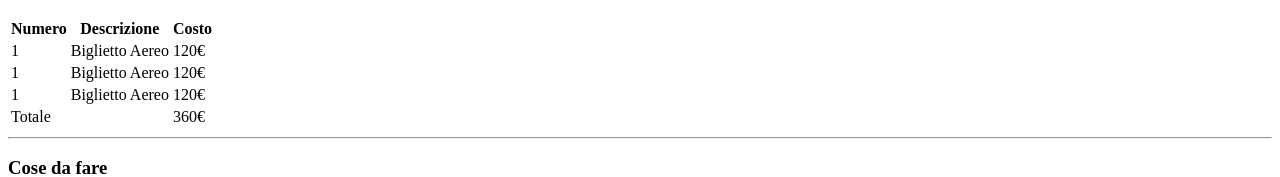
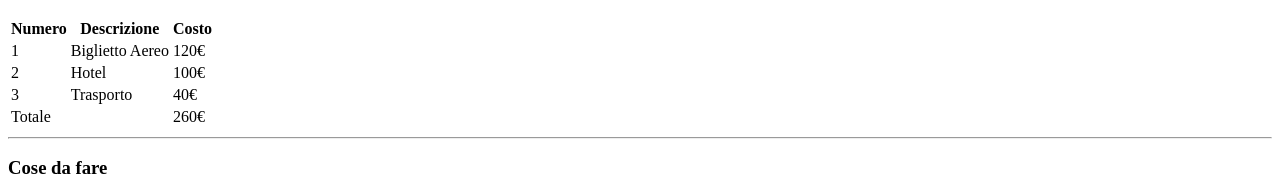
Before and after one commit to PietroDeBianchi/html-london-trip, a plain HTML site: page index.html in a window 1280 px wide. Shown: the part 744-921 px from the top of the page. Drawn offline with Linux system fonts and the light colour scheme.

Commit message:
consegna definitiva fine esercizio - semantica

```diff
--- a/index.html
+++ b/index.html
@@ -22,30 +22,36 @@
         <section id="spese">
             <h2>Le mie spese</h2>
             <table>
+                <thead>
                   <tr>
                     <th>Numero</th>
                     <th>Descrizione</th>
                     <th>Costo</th>
                   </tr>
+                </thead>
+                <tbody>
                   <tr>
                     <td>1</td>
                     <td>Biglietto Aereo</td>
                     <td>120€</td>
                   </tr>
                   <tr>
-                  <td>1</td>
-                  <td>Biglietto Aereo</td>
-                  <td>120€</td>
+                    <td>2</td>
+                    <td>Hotel</td>
+                    <td>100€</td>
                   </tr>
                   <tr>
-                  <td>1</td>
-                  <td>Biglietto Aereo</td>
-                  <td>120€</td>
+                    <td>3</td>
+                    <td>Trasporto</td>
+                    <td>40€</td>
                   </tr>
+                </tbody>
                 <tfoot>
+                  <tr>
                     <td>Totale</td>
                     <td></td>
-                  <td>360€</td>
+                    <td>260€</td>
+                  </tr>
                 </tfoot>
             </table>
         </section>
```
Lines whose indentation alone changed are shown as unchanged.
